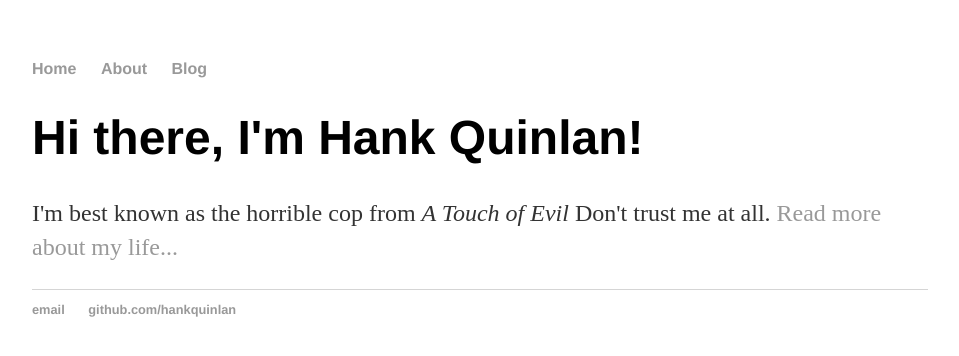
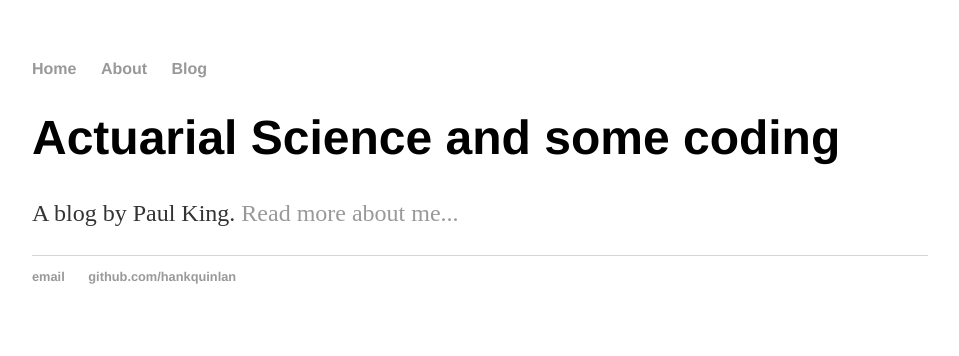
Before and after one commit to actuarial-science/actuarial-science.github.io, a Jekyll site: the page built from index.html, in a window 1280 px wide. Shown: the top 356 px of the page, without its empty margins (160-1119 px from the left). Built offline with Jekyll 4.4.1, drawn with Linux system fonts in a browser that asks for light colours.

Commit message:
Update index.html

```diff
--- a/index.html
+++ b/index.html
@@ -1,8 +1,8 @@
 ---
 layout: default
-title: Hank Quinlan, Horrible Cop
+title: Actuarial Science
 ---
 <div class="blurb">
-	<h1>Hi there, I'm Hank Quinlan!</h1>
-	<p>I'm best known as the horrible cop from <em>A Touch of Evil</em> Don't trust me at all. <a href="/about">Read more about my life...</a></p>
+	<h1>Actuarial Science and some coding</h1>
+	<p>A blog by Paul King. <a href="/about">Read more about me...</a></p>
 </div><!-- /.blurb -->
```
